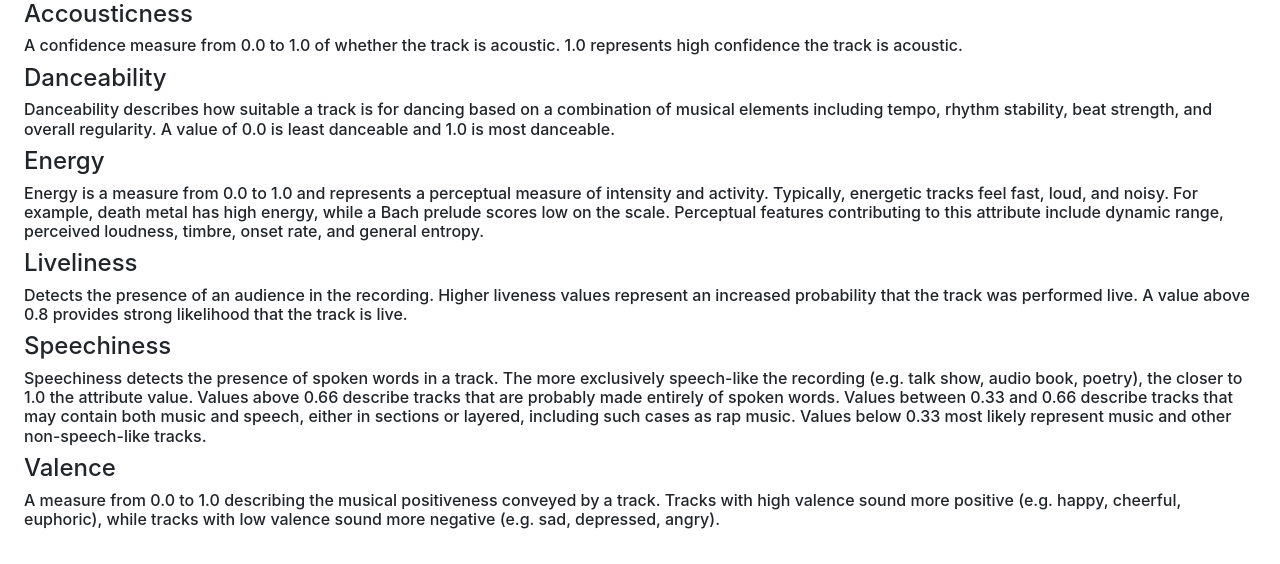
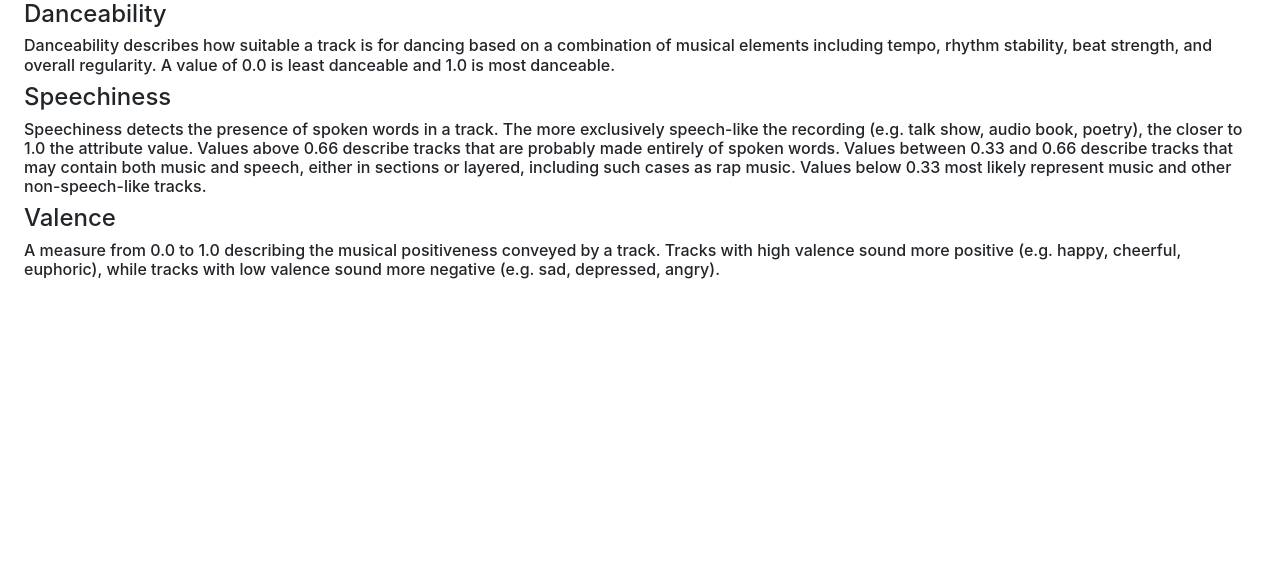
Before and after one commit to sophtank/axehacks, a Flask app: page /definitions in a window 1280 px wide. Shown: the part 44-608 px from the top of the page. Run offline with Flask 3, Linux system fonts and the light colour scheme; some libraries are stand-ins or nearby versions.

Commit message:
edited definitions to only reflect currently used terms

```diff
--- a/templates/definitions.html
+++ b/templates/definitions.html
@@ -1,14 +1,8 @@
 {% extends "layout.html" %}
     {%block title%} Definitions {%endblock%}
     {% block content %}
-    <h4>Accousticness</h4>
-    <h6>A confidence measure from 0.0 to 1.0 of whether the track is acoustic. 1.0 represents high confidence the track is acoustic.</h6>
     <h4>Danceability</h4>
     <h6>Danceability describes how suitable a track is for dancing based on a combination of musical elements including tempo, rhythm stability, beat strength, and overall regularity. A value of 0.0 is least danceable and 1.0 is most danceable.</h6>
-    <h4>Energy</h4>
-    <h6>Energy is a measure from 0.0 to 1.0 and represents a perceptual measure of intensity and activity. Typically, energetic tracks feel fast, loud, and noisy. For example, death metal has high energy, while a Bach prelude scores low on the scale. Perceptual features contributing to this attribute include dynamic range, perceived loudness, timbre, onset rate, and general entropy.</h6>
-    <h4>Liveliness</h4>
-    <h6>Detects the presence of an audience in the recording. Higher liveness values represent an increased probability that the track was performed live. A value above 0.8 provides strong likelihood that the track is live.</h6>
     <h4>Speechiness</h4>
     <h6>Speechiness detects the presence of spoken words in a track. The more exclusively speech-like the recording (e.g. talk show, audio book, poetry), the closer to 1.0 the attribute value. Values above 0.66 describe tracks that are probably made entirely of spoken words. Values between 0.33 and 0.66 describe tracks that may contain both music and speech, either in sections or layered, including such cases as rap music. Values below 0.33 most likely represent music and other non-speech-like tracks.</h6>
     <h4>Valence</h4>
```
